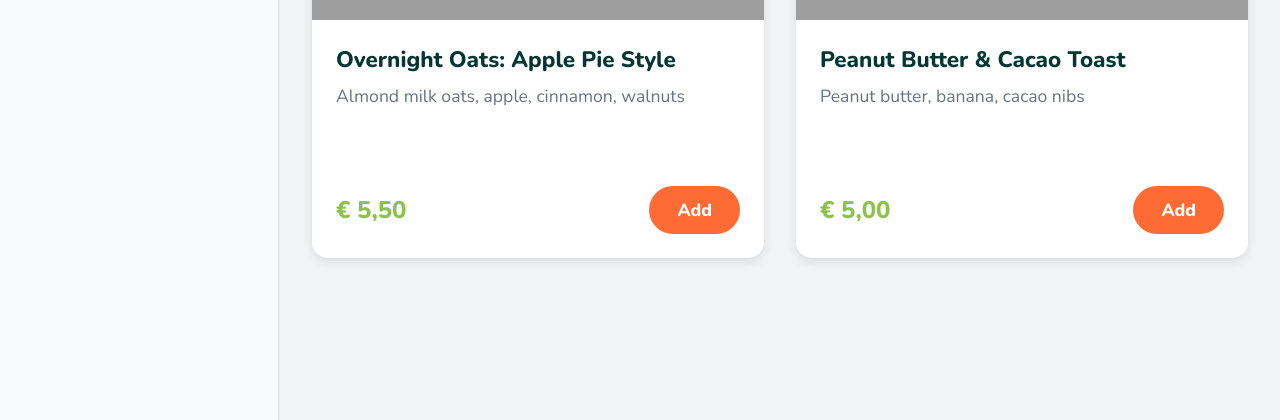
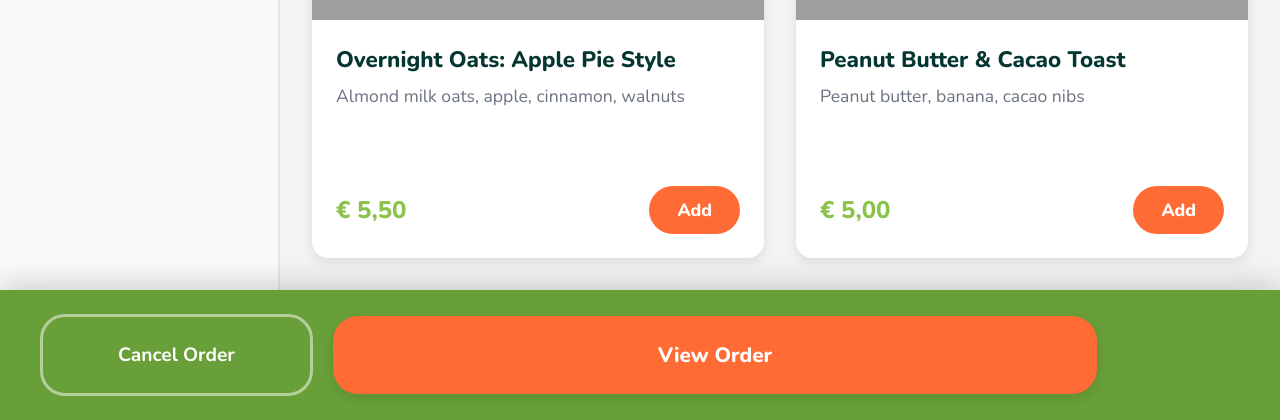
Before and after one commit to Levi-Elias/happy-herbivore, a PHP site: page /menu.php in a window 1280 px wide. Shown: the part 901-1321 px from the top of the page. Run offline with PHP 8.4, Linux system fonts and the light colour scheme; data comes from the database, SQL or seed files in the repository; grey boxes are pictures that could not be loaded.

Commit message:
kleine menu fixes

```diff
--- a/assets/css/style.css
+++ b/assets/css/style.css
@@ -157,28 +157,20 @@ a {
 .btn-orange {
     background: var(--orange);
     color: var(--white);
-    padding: 18px 40px;
+    padding: 25px 325px;
     /* Larger */
-    border-radius: var(--radius-full);
+    border-radius: 25px;
     font-size: 1.3rem;
     /* Larger */
     font-weight: 800;
     display: inline-flex;
-    align-items: center;
+    align-items:flex-start;
     gap: 12px;
     box-shadow: var(--shadow-md);
     transition: var(--transition);
     position: relative;
 }
 
-.btn-orange:hover {
-    background: var(--orange-hover);
-    transform: translateY(-2px);
-}
-
-.btn-orange:active {
-    transform: scale(.97);
-}
 
 /* ---------- Shared: Gray button ---------- */
 .btn-gray {
@@ -199,17 +191,12 @@ a {
 .btn-cancel {
     background: transparent;
     color: var(--white);
-    padding: 18px 36px;
-    border-radius: var(--radius-full);
+    padding: 25px 75px;
+    border-radius: 25px;
     font-size: 1.2rem;
     font-weight: 700;
     border: 3px solid rgba(255, 255, 255, .5);
     transition: var(--transition);
-}
-
-.btn-cancel:hover {
-    border-color: var(--white);
-    background: rgba(255, 255, 255, .1);
 }
 
 /* ===========================================================
@@ -590,7 +577,7 @@ a {
     transition: transform .35s ease, opacity .35s ease;
 }
 
-.cart-bar.hidden {
+/* .cart-bar.hidden {
     transform: translateY(100%);
     opacity: 0;
     pointer-events: none;
@@ -598,12 +585,12 @@ a {
     bottom: 0;
     left: 0;
     right: 0;
-}
+} */
 
-.cart-bar:not(.hidden) {
+/* .cart-bar:not(.hidden) {
     transform: translateY(0);
     opacity: 1;
-}
+} */
 
 .cart-bar-info {
     display: flex;
--- a/assets/js/script.js
+++ b/assets/js/script.js
@@ -259,8 +259,8 @@ function clearCart() {
 
 function cancelOrder() {
     clearCart();
-    const cartBar = document.getElementById('cart-bar');
-    if (cartBar) cartBar.classList.add('hidden');
+    // const cartBar = document.getElementById('cart-bar');
+    // if (cartBar) cartBar.classList.add('hidden');
     window.location.href = 'index.php';
 }
 
@@ -274,9 +274,9 @@ function updateCartBadge() {
     const totalItems = cart.reduce((sum, item) => sum + item.qty, 0);
     if (totalItems > 0) {
         badge.textContent = totalItems;
-        badge.classList.remove('hidden');
+        // badge.classList.remove('hidden');
     } else {
-        badge.classList.add('hidden');
+        // badge.classList.add('hidden');
     }
 }
 
@@ -295,13 +295,8 @@ function updateCartBar() {
     const countEl = document.getElementById('cart-bar-count');
     const totalEl = document.getElementById('cart-bar-total');
 
-    if (totalItems > 0) {
-        bar.classList.remove('hidden');
-        if (countEl) countEl.textContent = totalItems;
-        if (totalEl) totalEl.textContent = '€\u00A0' + formatPrice(total);
-    } else {
-        bar.classList.add('hidden');
-    }
+    if (countEl) countEl.textContent = totalItems;
+    if (totalEl) totalEl.textContent = '€\u00A0' + formatPrice(total);
 }
 
 /* =======================
--- a/menu.php
+++ b/menu.php
@@ -110,16 +110,16 @@ $activeCatId = $categories[0]['category_id'] ?? 1;
     </div>
 
     <!-- Bottom Cart Bar (hidden until items added) -->
-    <div class="cart-bar hidden" id="cart-bar">
-        <div class="cart-bar-info">
-            <span class="cart-bar-count" id="cart-bar-count">0</span>
-            <span data-t="items_in_order">items in your order</span>
-            <span class="cart-bar-total" id="cart-bar-total">&euro;&nbsp;0,00</span>
-        </div>
+    <div class="cart-bar" id="cart-bar">
         <div class="cart-bar-actions">
             <button class="btn-cancel" onclick="cancelOrder()" data-t="cancel_order">Cancel Order</button>
             <button class="btn-orange" onclick="goToCheckout()" data-t="view_order">View Order</button>
         </div>
+        <div class="cart-bar-info" id="cart-bar-info">
+            <!-- <span class="cart-bar-count" id="cart-bar-count">0</span>
+            <span data-t="items_in_order">items in your order</span>
+            <span class="cart-bar-total" id="cart-bar-total">&euro;&nbsp;0,00</span> -->
+        </div>
     </div>
 </div>
 <?php include 'assets/includes/footer.php'; ?>
```
